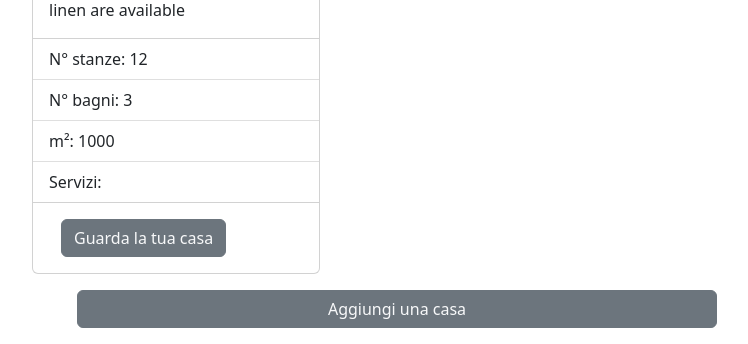
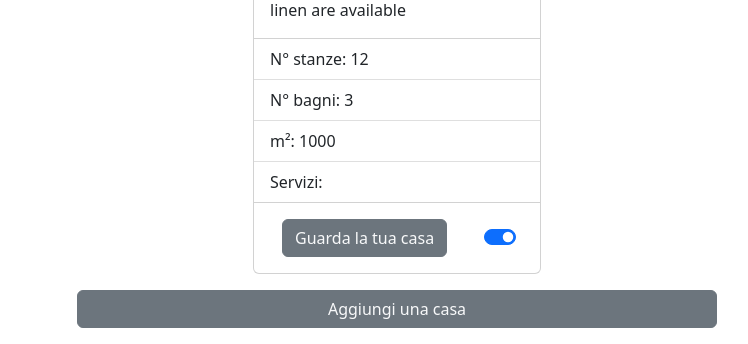
Before and after one commit to SimoneFerrini/team_5_project, a Laravel app: page /houses in a window 1280 px wide. Shown: the part 2244-2588 px from the top of the page, without its empty margins (243-991 px from the left). Run offline with Laravel 9, Linux system fonts and the light colour scheme; the visitor is signed in with stand-in values (Sample User, id 1); data comes from the database, SQL or seed files in the repository; data that the repository does not hold is empty; style sheets or scripts are compiled from the project's sources.

Commit message:
fix: riposizionato switch

```diff
--- a/resources/views/welcome.blade.php
+++ b/resources/views/welcome.blade.php
@@ -22,18 +22,18 @@
             </ul>
 
 
-            <div class="card-body">
+            <div class="card-body d-flex gap-3 align-items-center">
               <div class="container d-flex align-items-center gap-2">
                 <button class="btn btn-secondary"><a href="{{route('houses.show', $house)}}" class="link-light">Guarda la tua casa</a></button>
               </div>
+              <form action="{{ route('visibility.index', $house) }}" method="POST">
+                @csrf
+                <div class="form-check form-switch">
+                  <input name="visibility" class="form-check-input submitCheckbox" type="checkbox" role="switch" {{  $house->visibility ? "checked" : "" }}>
+                </div>
+              </form>
             </div>
           </div>
-          <form action="{{ route('visibility.index', $house) }}" method="POST">
-            @csrf
-            <div class="form-check form-switch">
-              <input name="visibility" class="form-check-input submitCheckbox" type="checkbox" role="switch" {{  $house->visibility ? "checked" : "" }}>
-            </div>
-          </form>
         @endforeach
     </div>
     <div class="d-grid gap-2 col-6 mx-auto mt-3 mb-3">
```
